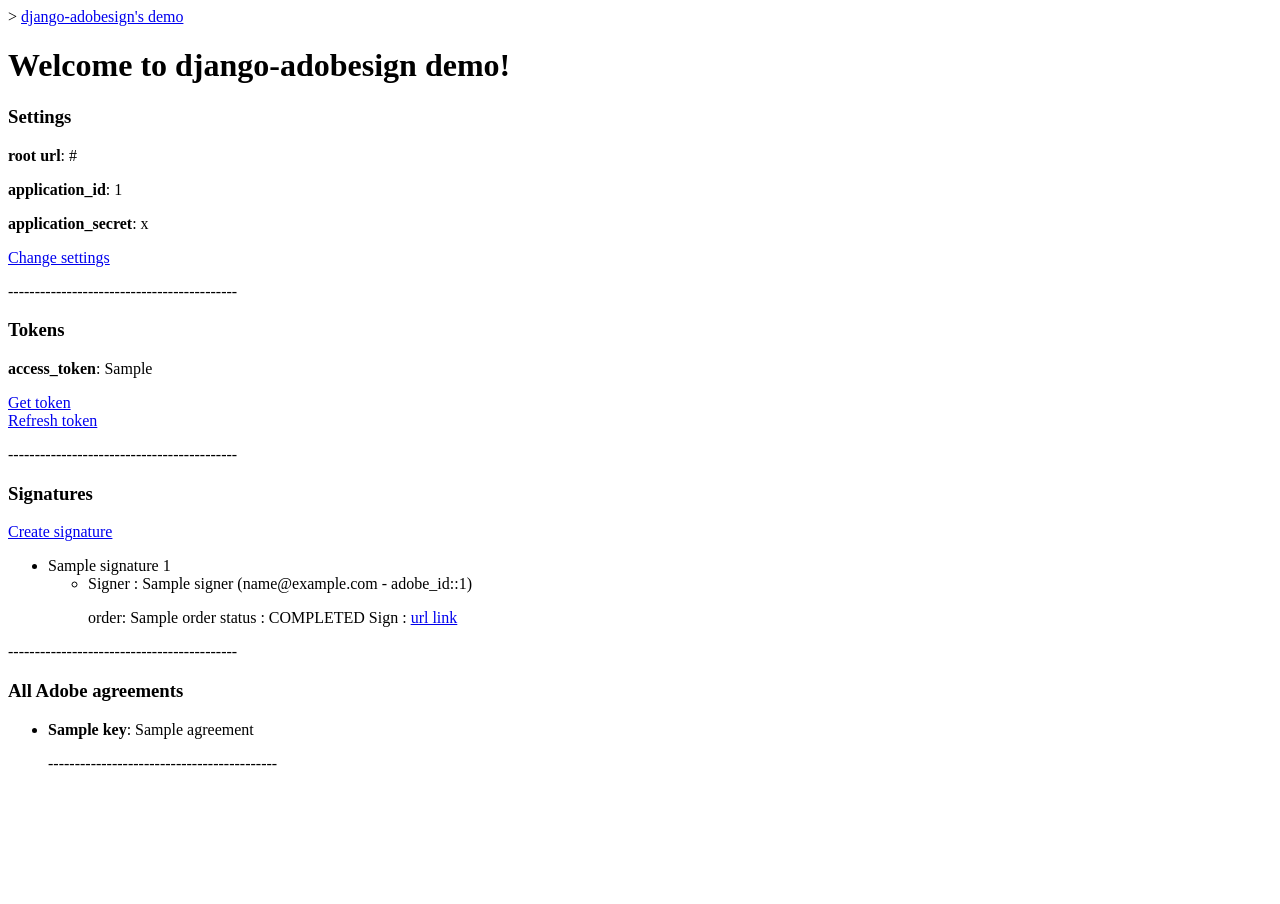
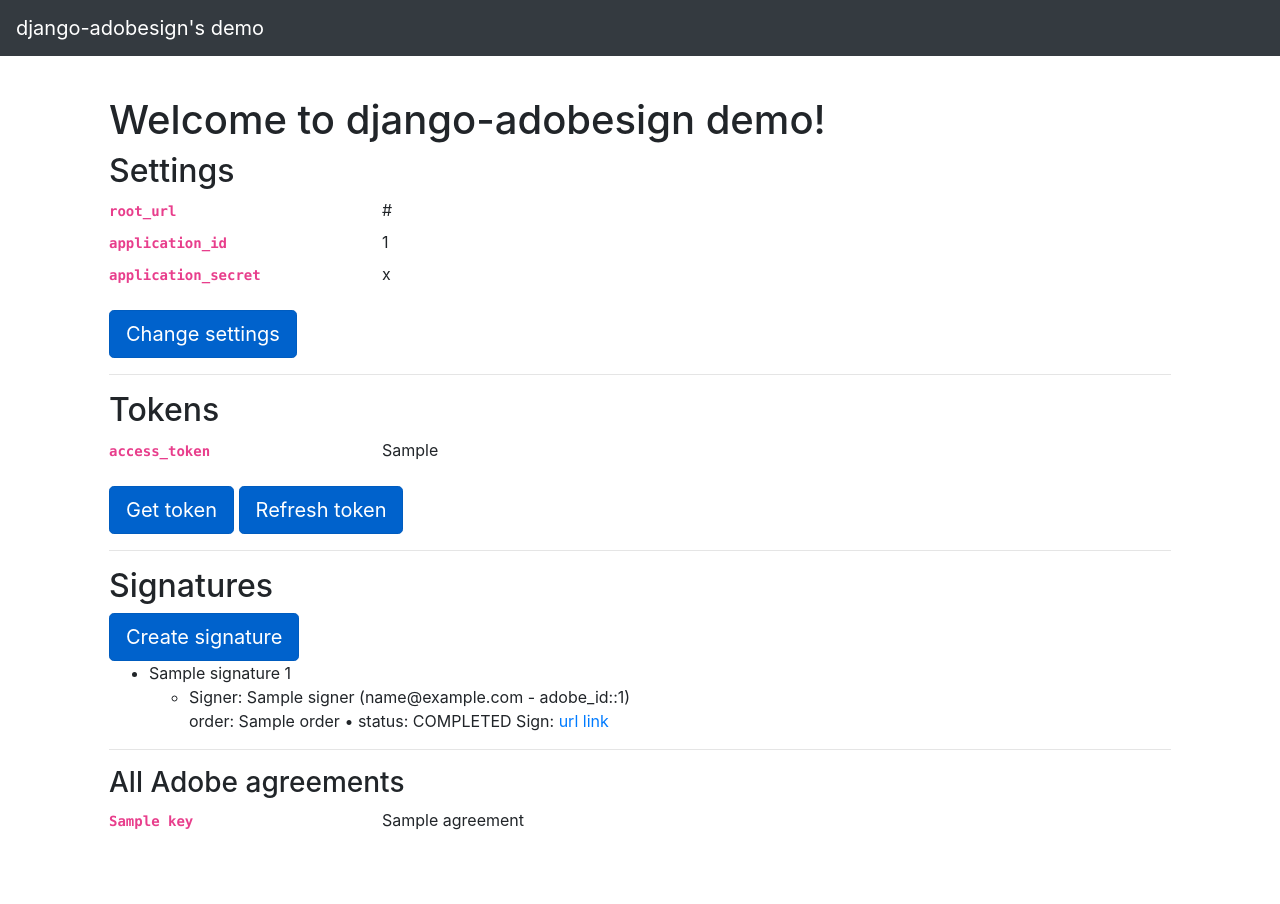
Before and after one commit to peopledoc/django-adobesign, a Django app: template demo/adobesign/templates/home.html in a window 1280 px wide. Before the commit the page ends 766 px from the top, so only its background shows below. Run offline with Django 3.2, Linux system fonts and the light colour scheme; the template is opened without the code that fills it: most values are stand-ins (such as "Sample title", 1, 10 or a date in 2020); some libraries are stand-ins or nearby versions.

Commit message:
Improve Demo website UI
I've used Bootstrap to update the layout so it can be, hopefully, more
readable and easy to use.

```diff
--- a/demo/adobesign/templates/base.html
+++ b/demo/adobesign/templates/base.html
@@ -1,11 +1,34 @@
 {% load i18n %}
-<html>
+<!doctype html>
+<html lang="en">
   <head>
-  <title>{% block head_title %}{% trans "django-adobesign demo" %}{% endblock %}</title>
+    <meta charset="utf-8">
+    <meta name="viewport" content="width=device-width, initial-scale=1, shrink-to-fit=no">
+    <link rel="stylesheet" href="https://maxcdn.bootstrapcdn.com/bootstrap/4.0.0/css/bootstrap.min.css" integrity="sha384-Gn5384xqQ1aoWXA+058RXPxPg6fy4IWvTNh0E263XmFcJlSAwiGgFAW/dAiS6JXm" crossorigin="anonymous">
+    <title>{% block head_title %}{% trans "django-adobesign demo" %}{% endblock %}</title>
+    <style type="text/css">
+        body {padding-top: 3rem; }
+        .starter-template {padding: 3rem 1.5rem; }
+    </style>
   </head>
   <body>
-    <p>{% block breadcrumb %}&gt; <a href="{% url 'home' %}">{% trans "django-adobesign's demo" %}</a>{% endblock %}</p>
-    <h1>{% block title %}{% endblock %}</h1>
-    {% block content %}{% endblock %}
+
+    <nav class="navbar navbar-expand-md navbar-dark bg-dark fixed-top">
+      <a class="navbar-brand" href="{% url 'home' %}">{% trans "django-adobesign's demo" %}</a>
+      <button class="navbar-toggler" type="button" data-toggle="collapse" data-target="#navbarsExampleDefault" aria-controls="navbarsExampleDefault" aria-expanded="false" aria-label="Toggle navigation">
+        <span class="navbar-toggler-icon"></span>
+      </button>
+
+      <div class="collapse navbar-collapse" id="navbarsExampleDefault">
+        <ul class="navbar-nav mr-auto"></ul>
+      </div>
+    </nav>
+
+    <main role="main" class="container">
+      <div class="starter-template">
+        <h1>{% block title %}{% endblock %}</h1>
+        {% block content %}{% endblock %}
+      </div>
+    </main><!-- /.container -->
   </body>
 </html>
--- a/demo/adobesign/templates/home.html
+++ b/demo/adobesign/templates/home.html
@@ -5,29 +5,46 @@
 
 {% block content %}
 {% if signature_type %}
-    <h3>Settings</h3>
-    <p><b>root url</b>: {{ signature_type.root_url }}</p>
-    <p><b>application_id</b>: {{ signature_type.application_id }}</p>
-    <p><b>application_secret</b>: {{ signature_type.application_secret }}</p>
-    <a href="{% url 'update-settings' signature_type.pk %}">Change settings</a>
-    <p>-------------------------------------------</p>
-    <h3>Tokens</h3>
-    <p><b>access_token</b>: {{ signature_type.access_token }}</p>
-    <a href="{% url 'token' %}">Get token</a>
-    <br>
-    <a href="{% url 'refresh_token' %}">Refresh token</a>
-    <p>-------------------------------------------</p>
+    <h2>Settings</h2>
+
+    <dl class="row">
+        <dt class="col-sm-3"><code>root_url</code></dt>
+        <dd class="col-sm-9">{{ signature_type.root_url }}</dd>
+        <dt class="col-sm-3"><code>application_id</code></dt>
+        <dd class="col-sm-9">{{ signature_type.application_id }}</dd>
+        <dt class="col-sm-3"><code>application_secret</code></dt>
+        <dd class="col-sm-9">{{ signature_type.application_secret }}</dd>
+    </dl>
+
+    <a class="btn btn-primary btn-lg active" role="button" href="{% url 'update-settings' signature_type.pk %}">Change settings</a>
+
+    <hr>
+
+    <h2>Tokens</h2>
+
+    <dl class="row">
+        <dt class="col-sm-3"><code>access_token</code></dt>
+        <dd class="col-sm-9">{{ signature_type.access_token }}</dd>
+    </dl>
+
+    <a class="btn btn-primary btn-lg active" role="button" href="{% url 'token' %}">Get token</a>
+    <a class="btn btn-primary btn-lg active" role="button" href="{% url 'refresh_token' %}">Refresh token</a>
 {% else %}
-    <a href="{% url 'create-settings' %}">Create settings</a>
-    <p>-------------------------------------------</p>
+    <a class="btn btn-primary btn-lg active" role="button" href="{% url 'create-settings' %}">Create settings</a>
 {% endif %}
 
 {% if signature_type.access_token %}
-    <h3>Signatures</h3>
-    <p><a href="{% url 'signature' %}">Create signature</a></p>
+    <hr>
+
+    <h2>Signatures</h2>
+
+    <a class="btn btn-primary btn-lg active" role="button" href="{% url 'signature' %}">Create signature</a>
+
     {% if errors %}
-        <p style="color: red">ERRORS:: {{ errors }}</p>
-        <p>-------------------------------------------</p>
+        <div class="alert alert-danger" role="alert">
+            <strong>Some errors have been detected: </strong>
+            {{ errors }}
+        </div>
     {% endif %}
     <ul>
         {% for signature in latest_signatures %}
@@ -39,10 +56,10 @@
                 {% endif %}
                 <ul>
                     {% for signer in signature.signers %}
-                        <li>Signer : {{ signer.name }} ({{ signer.mail }} - adobe_id::{{ signer.adobe_id }})
-                            <p>order: {{ signer.order }} status : {{ signer.status }}
+                        <li>Signer: {{ signer.name }} ({{ signer.mail }} - adobe_id::{{ signer.adobe_id }})
+                            <p>order: {{ signer.order }} • status: {{ signer.status }}
                                 {% if signer.url %}
-                                Sign :
+                                Sign:
                                 <a href="{{ signer.url }}">url link</a>
 
                                 {% endif %}
@@ -53,15 +70,17 @@
             </li>
         {% endfor %}
     </ul>
-<p>-------------------------------------------</p>
+
+<hr>
+
 <h3>All Adobe agreements</h3>
-<ul>
+<dl class="row">
     {% for agreement in agreements %}
         {% for key, values in agreement.items %}
-            <li><b>{{ key }}</b>: {{ values}}</li>
+            <dt class="col-sm-3"><code>{{ key }}</code></dt>
+            <dd class="col-sm-9">{{ values }}</dd>
         {%endfor %}
-        <p>-------------------------------------------</p>
     {%endfor %}
-</ul>
+</dl>
 {% endif %}
 {% endblock %}
```
